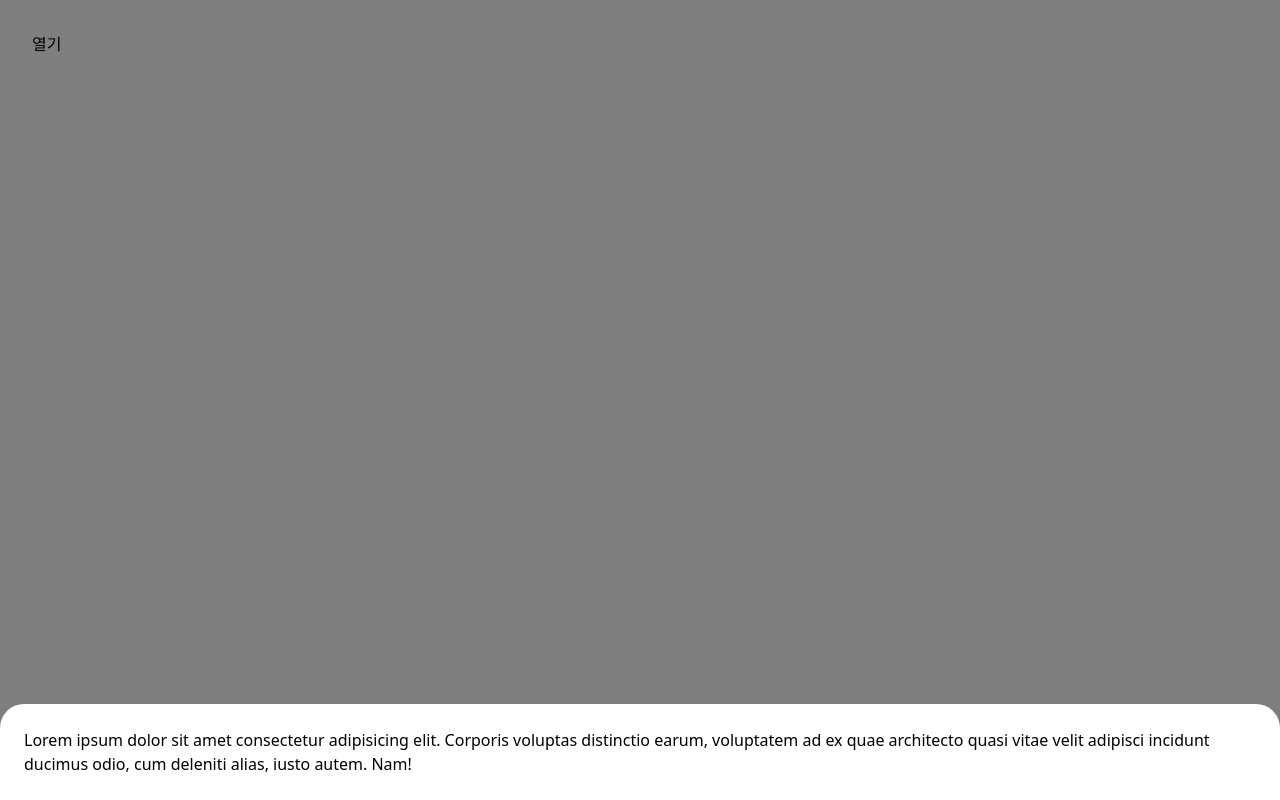
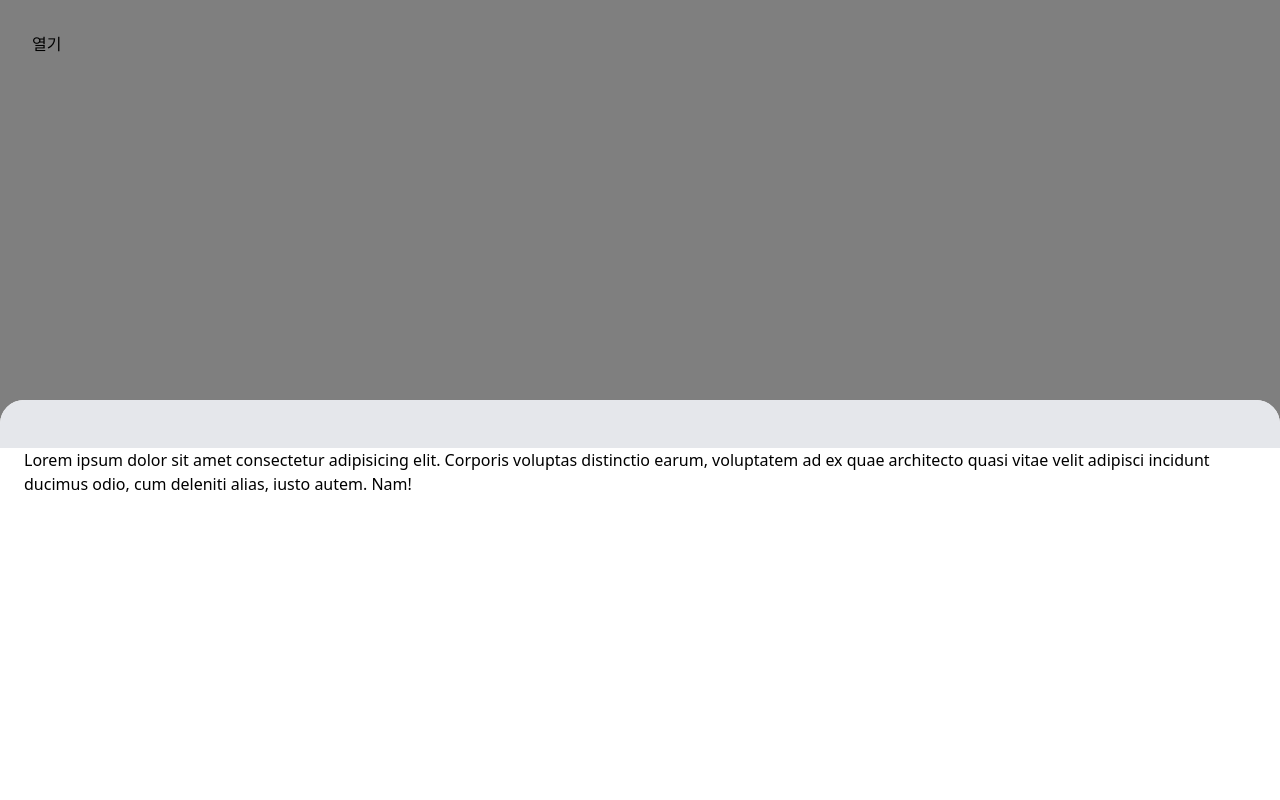
Before and after one commit to socratone/react-component-examples-with-tailwind, a Next.js app: page /bottom-sheet in a window 1280 px wide. Both pictures are taken after a click on the button "열기". Built offline with nearby package versions, Linux system fonts and the light colour scheme.

Commit message:
feat: 데스크톱 draggable bottom sheet

```diff
--- a/src/app/bottom-sheet/components/BottomSheet.tsx
+++ b/src/app/bottom-sheet/components/BottomSheet.tsx
@@ -1,6 +1,7 @@
-import { useEffect, useState } from 'react';
+import { useCallback, useEffect, useRef, useState } from 'react';
 import { createPortal } from 'react-dom';
 import './bottom-sheet-animation.css';
+import throttle from 'lodash/throttle';
 
 interface BottomSheetProps {
   open: boolean;
@@ -8,10 +9,17 @@ interface BottomSheetProps {
   children: React.ReactNode;
 }
 
+const DRAGGABLE_BUTTON_HEIGHT = 48;
+
 const BottomSheet = ({ open, onClose, children }: BottomSheetProps) => {
   const [isVisible, setIsVisible] = useState(false);
   const [containerAnimation, setContainerAnimation] = useState<string>();
   const [backdropAnimation, setBackdropAnimation] = useState<string>();
+
+  const [top, setTop] = useState(400);
+  const topRef = useRef(400);
+  const dragStartY = useRef<number | null>(null); // 드래그 시작 위치
+  const dragOffsetY = useRef<number | null>(null); // top과 클릭 위치 offset
 
   useEffect(() => {
     let timeoutId: ReturnType<typeof setTimeout> | null = null;
@@ -36,6 +44,58 @@ const BottomSheet = ({ open, onClose, children }: BottomSheetProps) => {
     };
   }, [open]);
 
+  /**
+   * 마우스 이동에 따라 top 업데이트
+   */
+  const throttledMouseMove = useCallback(
+    throttle((event: MouseEvent) => {
+      if (typeof dragOffsetY.current === 'number') {
+        const newTop = event.clientY - dragOffsetY.current;
+
+        // viewport 위로 넘어가지 않도록
+        if (newTop < 0) {
+          setTop(0);
+          topRef.current = 0;
+          return;
+        }
+
+        // viewport 아래로 내려가지 않도록
+        if (newTop > window.innerHeight - DRAGGABLE_BUTTON_HEIGHT) {
+          setTop(window.innerHeight - DRAGGABLE_BUTTON_HEIGHT);
+          topRef.current = window.innerHeight - DRAGGABLE_BUTTON_HEIGHT;
+          return;
+        }
+
+        setTop(newTop);
+        topRef.current = newTop;
+      }
+    }, 50),
+    []
+  );
+
+  /**
+   * 드래그 종료
+   */
+  const handleMouseUp = useCallback(() => {
+    dragStartY.current = null;
+    dragOffsetY.current = null;
+
+    window.removeEventListener('mousemove', throttledMouseMove); // mousemove 이벤트 해제
+    window.removeEventListener('mouseup', handleMouseUp); // mouseup 이벤트 해제
+  }, []);
+
+  /**
+   * 드래그 시작
+   */
+  const handleMouseDown = (event: React.MouseEvent) => {
+    // 드래그 시작 지점 기록
+    dragStartY.current = event.clientY;
+    dragOffsetY.current = event.clientY - top;
+
+    window.addEventListener('mousemove', throttledMouseMove); // window에서 mousemove 감지
+    window.addEventListener('mouseup', handleMouseUp); // window에서 mouseup 감지
+  };
+
   if (!isVisible) return null;
 
   return createPortal(
@@ -49,10 +109,20 @@ const BottomSheet = ({ open, onClose, children }: BottomSheetProps) => {
 
       {/* Bottom Sheet */}
       <div
-        className="fixed bottom-0 inset-x-0 bg-white p-6 rounded-t-3xl shadow-lg"
-        style={{ animation: containerAnimation }}
+        className="fixed bottom-0 inset-x-0 bg-white rounded-t-3xl shadow-lg"
+        style={{
+          animation: containerAnimation,
+          top,
+          transition: 'top 0.3s ease-out',
+        }}
       >
-        {children}
+        {/* Draggable Button */}
+        <button
+          className="w-full bg-gray-200 rounded-t-3xl cursor-grab block"
+          onMouseDown={handleMouseDown}
+          style={{ height: DRAGGABLE_BUTTON_HEIGHT }}
+        />
+        <div className="px-6 h-full">{children}</div>
       </div>
     </>,
     document.body
```
Also changed, not shown: package.json (+6 -4 lines), 1 other file (tests, documents, lock files or other folders).
